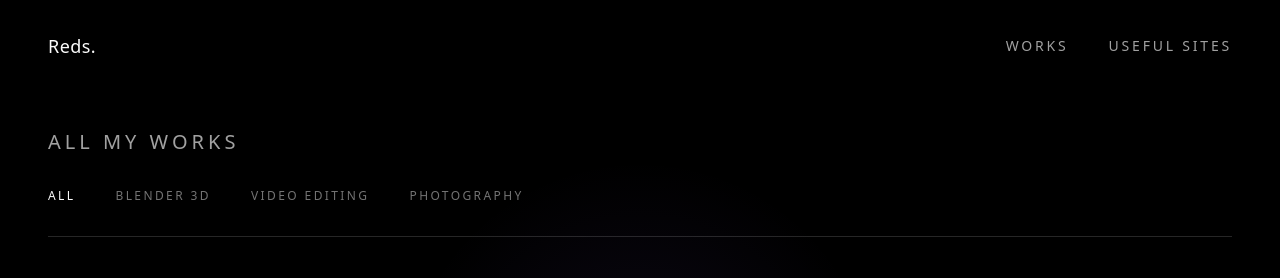
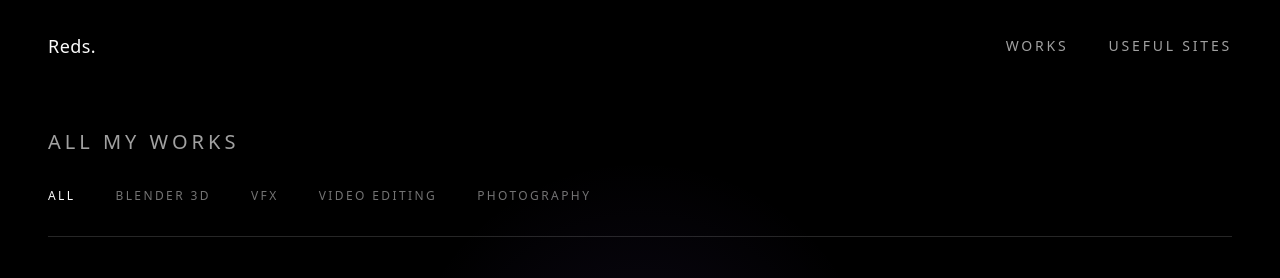
Before and after one commit to Redsfandys/coba-portfolio, a Next.js app: page /work in a window 1280 px wide. Shown: the top 278 px of the page. Built offline with nearby package versions, Linux system fonts and the light colour scheme.

Commit message:
v0.22.1 (minor forgor)

```diff
--- a/src/app/work/[slug]/page.tsx
+++ b/src/app/work/[slug]/page.tsx
@@ -10,7 +10,6 @@ export default async function ProjectDetail({
 }) {
   const resolvedParams = await params;
 
-  // Look through our central array and find the one that matches the URL
   const project = projectsData.find((p) => p.id === resolvedParams.slug);
 
   if (!project) {
--- a/src/app/work/page.tsx
+++ b/src/app/work/page.tsx
@@ -14,7 +14,7 @@ function WorkGrid() {
   const urlFilter = searchParams.get('category') || 'All';
   const [activeFilter, setActiveFilter] = useState(urlFilter);
 
-  const categories = ['All', 'Blender 3D', 'Video Editing', 'Photography'];
+  const categories = ['All', 'Blender 3D', 'VFX','Video Editing', 'Photography'];
 
   const handleFilterChange = (category: string) => {
     setActiveFilter(category);
```
